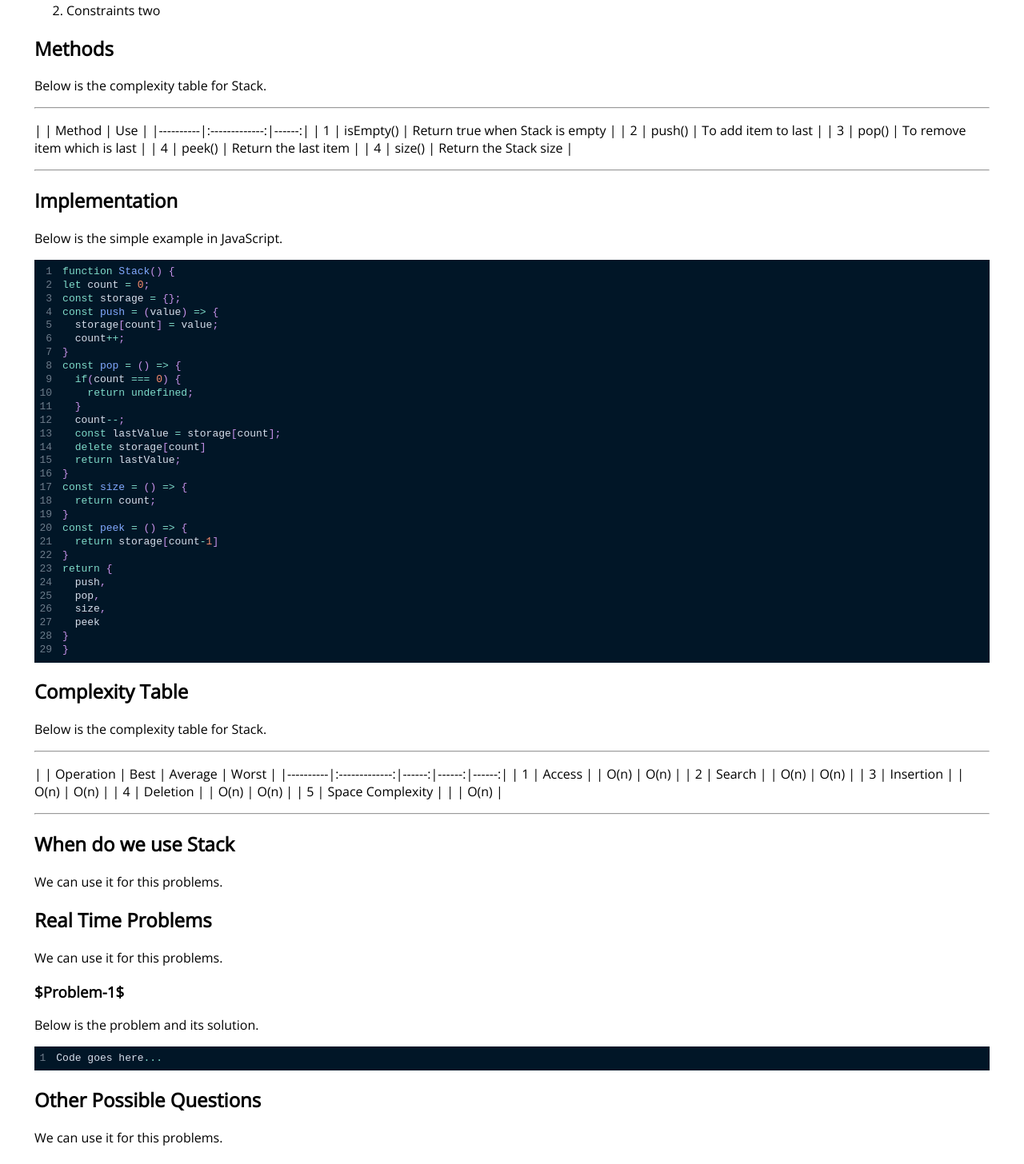
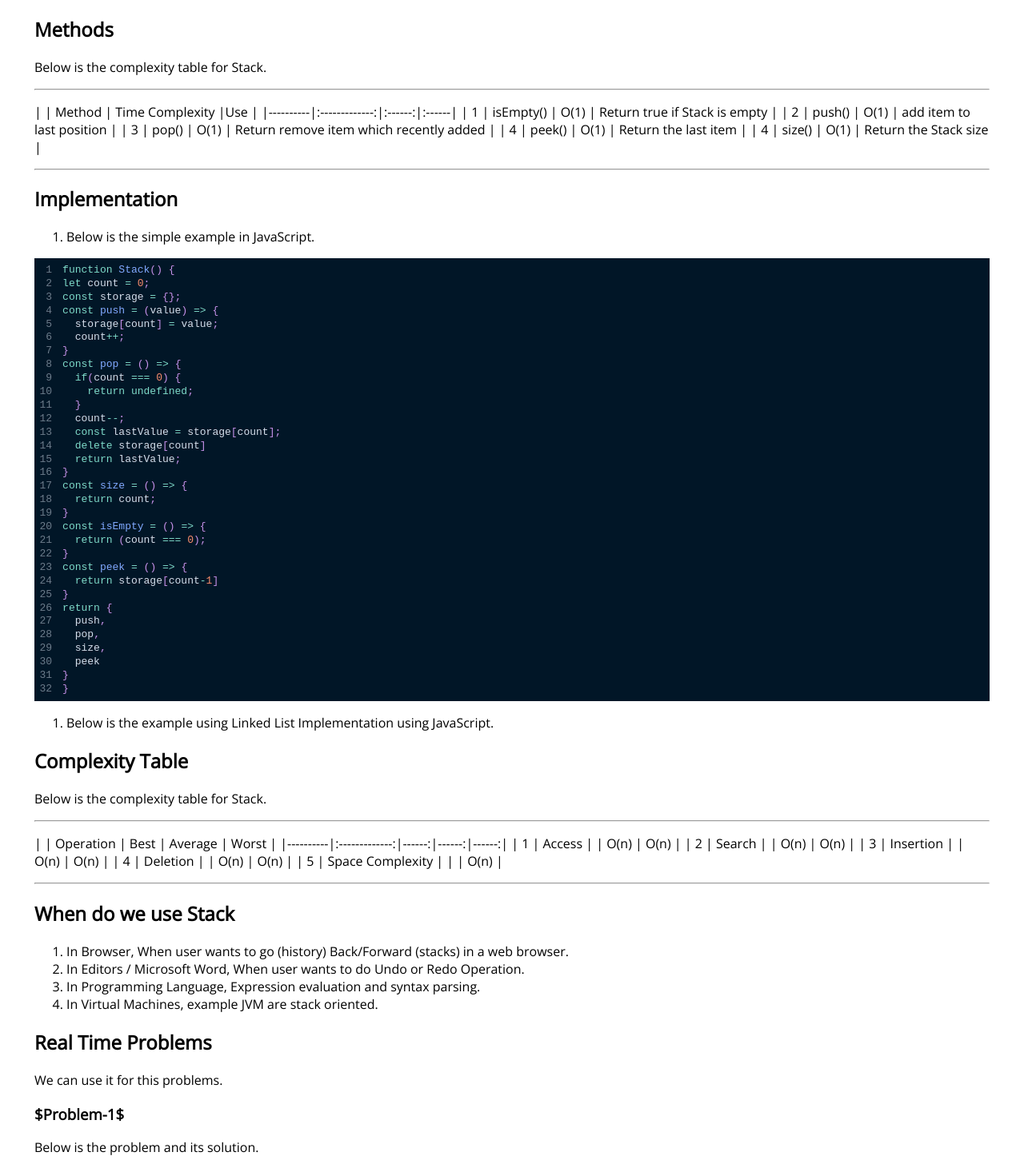
Before and after one commit to web-slate/webslate.io, a Next.js app in the folder src/: page /blogs/data-structures/stack in a window 1280 px wide. Shown: the part 760-2216 px from the top of the page at 80% size. Built offline with nearby package versions, Linux system fonts and the light colour scheme.

Commit message:
docs(ds): update stack

```diff
--- a/src/pages/blogs/data-structures/stack.mdx
+++ b/src/pages/blogs/data-structures/stack.mdx
@@ -30,10 +30,7 @@ Table of Contents
 ## <AnchorLink label="What is Stack" name />
 1. Stack is a linear data structure to store a one-dimensional list.
 1. Store items in Last-in, First-Out or First-In, Last-Out(FILO).
-
-<CodeBlock>{`
-int[] findSignatureCounts(int[] arr)
-`.trim()}</CodeBlock>
+1. Elements can be added to or removed from a stack at only from top.
 
 ## <AnchorLink label="Constraints" name />
 1. Constraints one
@@ -43,17 +40,17 @@ int[] findSignatureCounts(int[] arr)
 Below is the complexity table for Stack.
 
 - - -
-|    | Method |  Use |
-|----------|:-------------:|------:|
-| 1 |  isEmpty() | Return true when Stack is empty |
-| 2 |  push() | To add item to last |
-| 3 |  pop() | To remove item which is last |
-| 4 |  peek() | Return the last item |
-| 4 |  size() | Return the Stack size |
+|    | Method |  Time Complexity |Use |
+|----------|:-------------:|:------:|:------|
+| 1 |  isEmpty() | O(1) | Return true if Stack is empty |
+| 2 |  push() | O(1) | add item to last position |
+| 3 |  pop() | O(1) | Return remove item which recently added |
+| 4 |  peek() | O(1) | Return the last item |
+| 4 |  size() | O(1) | Return the Stack size |
 - - -
 
 ## <AnchorLink label="Implementation" name />
-Below is the simple example in JavaScript.
+1. Below is the simple example in JavaScript.
 
 <CodeBlock>{`
 function Stack() {
@@ -75,6 +72,9 @@ function Stack() {
   const size = () => {
     return count;
   }
+  const isEmpty = () => {
+    return (count === 0);
+  }
   const peek = () => {
     return storage[count-1]
   }
@@ -86,6 +86,8 @@ function Stack() {
   }
 }
 `}</CodeBlock>
+
+1. Below is the example using Linked List Implementation using JavaScript.
 
 ## <AnchorLink label="Complexity Table" name />
 Below is the complexity table for Stack.
@@ -101,7 +103,10 @@ Below is the complexity table for Stack.
 - - -
 
 ## <AnchorLink label="When do we use Stack" name />
-We can use it for this problems.
+1. In Browser, When user wants to go (history) Back/Forward (stacks) in a web browser.
+1. In Editors / Microsoft Word, When user wants to do Undo or Redo Operation.
+1. In Programming Language, Expression evaluation and syntax parsing.
+1. In Virtual Machines,  example JVM are stack oriented.
 
 ## <AnchorLink label="Real Time Problems" name />
 We can use it for this problems.
```
